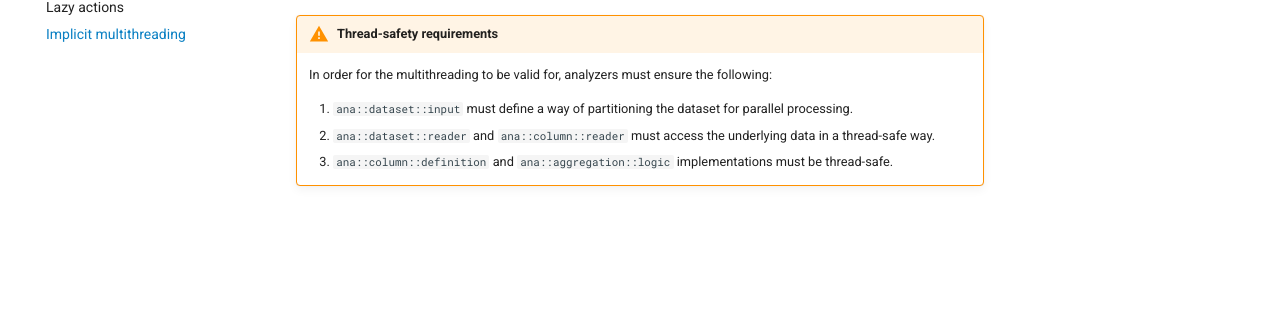
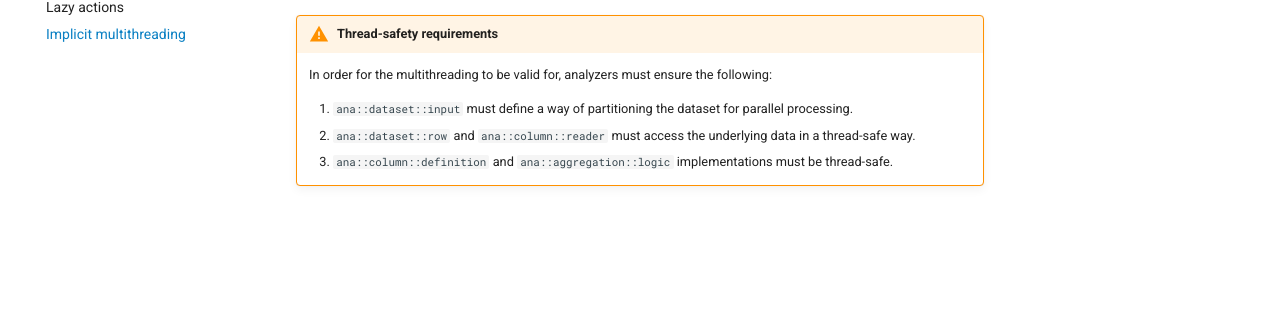
Before and after one commit to taehyounpark/queryosity, an MkDocs documentation site: the page built from docs/features/multithread.md, in a window 1280 px wide. Shown: the part 314-634 px from the top of the page. Built offline with MkDocs 1.6.1 and Material for MkDocs 9.7.7, drawn with Linux system fonts in a browser that asks for light colours; comment, search, counter and statistics services are not loaded.

Commit message:
Better API

```diff
--- a/docs/features/multithread.md
+++ b/docs/features/multithread.md
@@ -7,5 +7,5 @@ ana::multithread::enable(/* optional: thread count, default: system max. */);
     In order for the multithreading to be valid for, analyzers must ensure the following:
 
     1. `ana::dataset::input` must define a way of partitioning the dataset for parallel processing.
-    2. `ana::dataset::reader` and `ana::column::reader` must access the underlying data in a thread-safe way.
+    2. `ana::dataset::row` and `ana::column::reader` must access the underlying data in a thread-safe way.
     2. `ana::column::definition` and `ana::aggregation::logic` implementations must be thread-safe.
```
Also changed, not shown: 22 other files.
